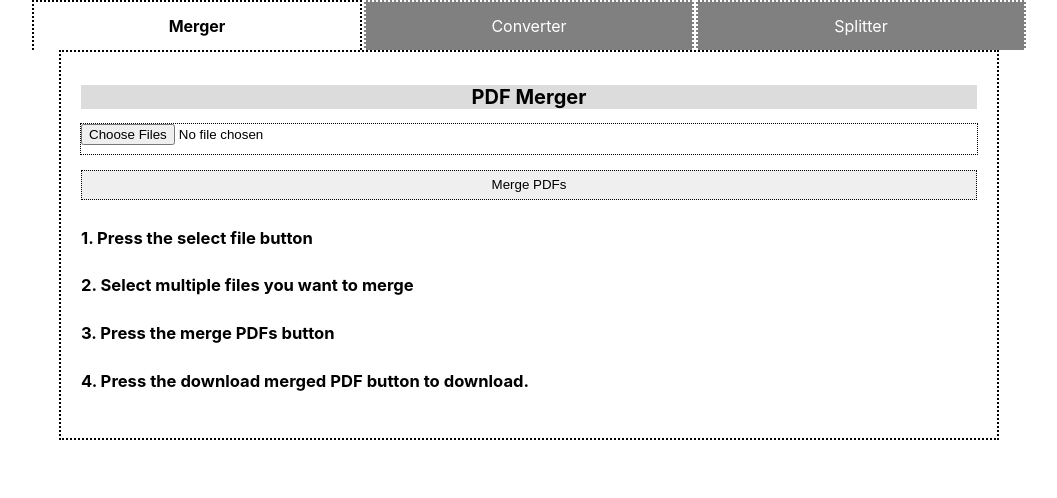
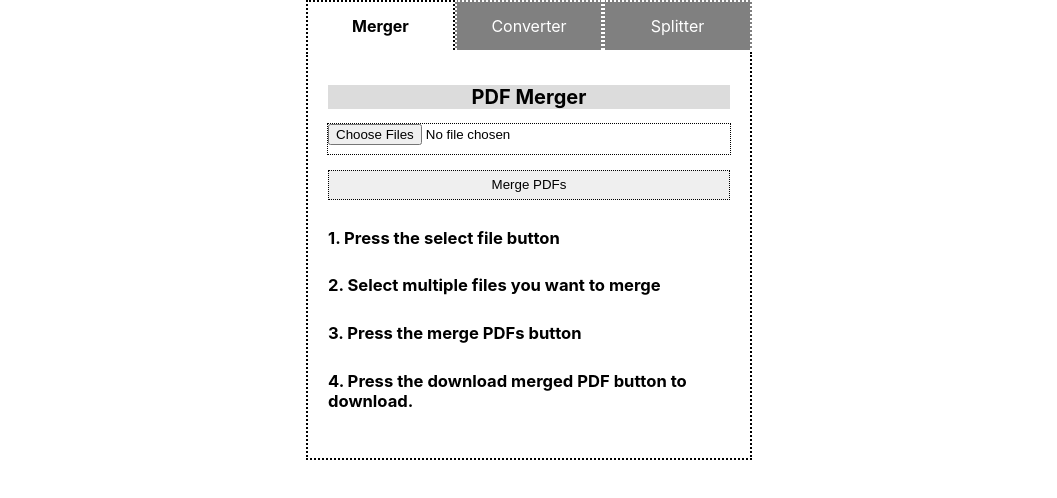
Before and after one commit to imbizman316/pdf-playground, a React (Create React App) app: page /pdf-merger in a window 1280 px wide. Shown: the top 498 px of the page, without its empty margins (111-1168 px from the left). Built offline with nearby package versions, Linux system fonts and the light colour scheme.

Commit message:
Polish UI again

```diff
--- a/src/App.css
+++ b/src/App.css
@@ -12,11 +12,13 @@
 .navigation-container {
   display: flex;
   /* align-items: center; */
-  justify-content: space-evenly;
+  justify-content: center;
   height: 50px;
   /* gap: 20px; */
   border-color: black;
-  width: 78%;
+  width: 450px;
+  margin-bottom: 2px;
+  display: flex;
 }
 
 .navigation-button {
@@ -63,12 +65,14 @@
 .app-container {
   width: 70%;
   border: dotted;
+  border-top: none;
   padding: 20px;
   display: flex;
   flex-direction: column;
   align-items: center;
   border-width: 2px;
   /* gap: 5px; */
+  width: 402px;
 }
 
 .title {
```
